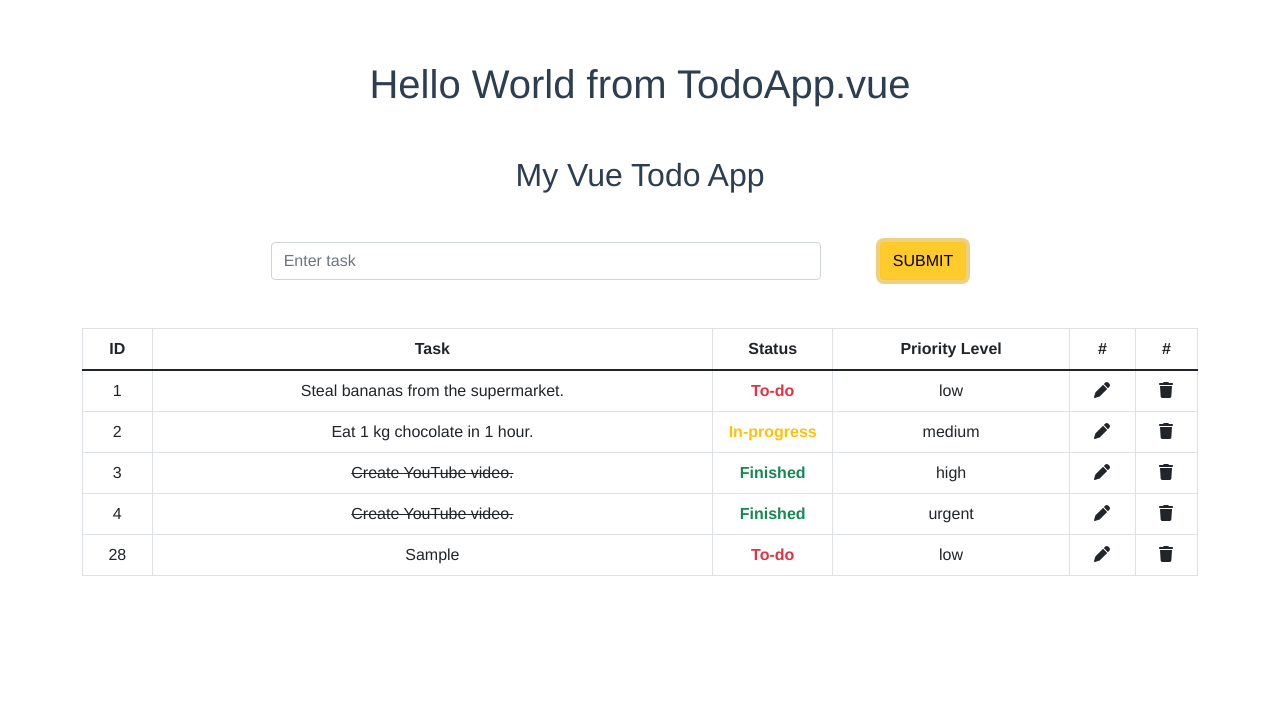
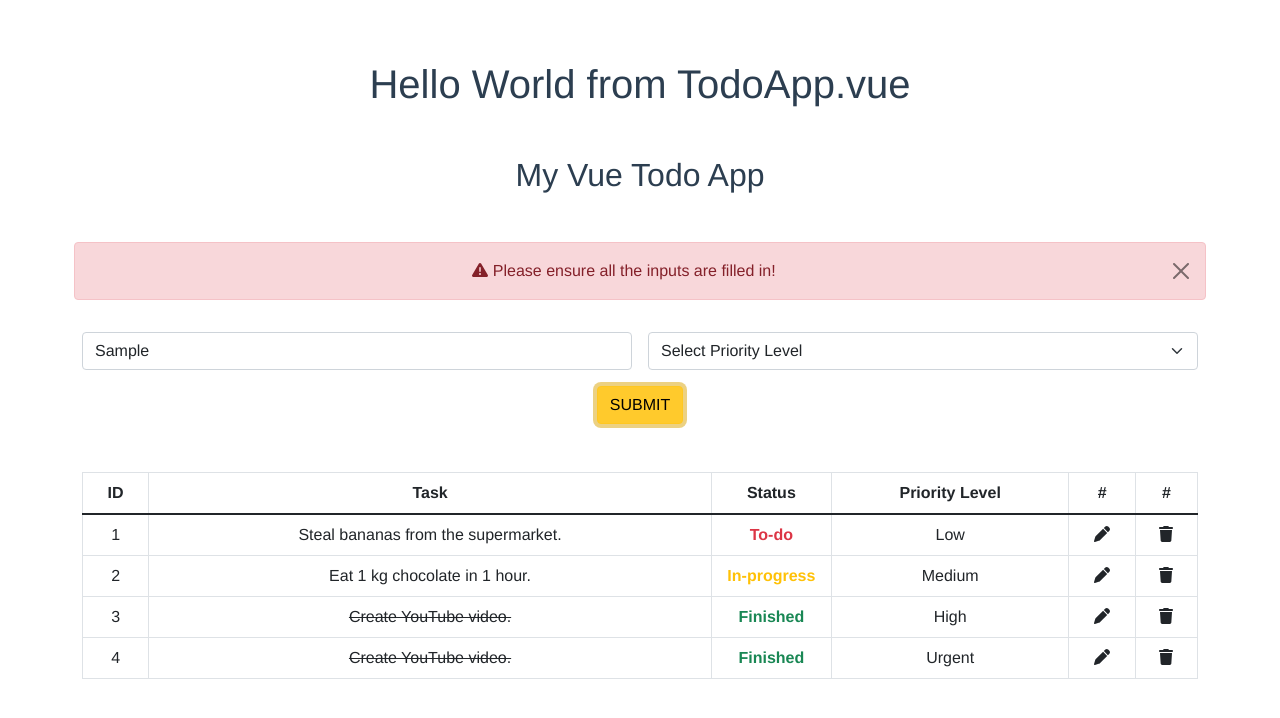
Before and after one commit to nasuhasri/vue2-todo-app, a Vue app: page / in a window 1280 px wide. Both pictures are taken after typing "Sample" into the empty fields and a click on the button "SUBMIT". Shown: the top 718 px of the page. Built offline with nearby package versions, Linux system fonts and the light colour scheme.

Commit message:
add functionality to change priority level
- use select tag for priority level
- add alert message
- change task to newTask

```diff
--- a/src/components/TodoApp.vue
+++ b/src/components/TodoApp.vue
@@ -5,18 +5,32 @@
 
     <!--- Input -->
     <div class="row g-3 d-flex justify-content-center mb-5">
-      <div class="col-8 col-sm-6">
+      <div class="alert alert-danger alert-dismissible fade show" role="alert" v-show="isVisible">
+        <span class="fa-solid fa-triangle-exclamation"></span>
+        Please ensure all the inputs are filled in!
+        <button
+          type="button"
+          class="btn-close"
+          data-bs-dismiss="alert"
+          aria-label="Close"
+        ></button>
+      </div>
+      <div class="col-6 col-sm-6">
         <!-- v-model: 2-way binding -->
         <!-- in script tag, it is empty string but if we put value to it, it will appear in this input tag -->
-        <input v-model="task" type="text" class="form-control" placeholder="Enter task">
+        <input v-model="newTask" type="text" class="form-control" placeholder="Enter task" />
+      </div>
+      <div class="col-6 col-sm-6">
+        <select v-model="selectedPriority" class="form-select" aria-label="Default select example">
+          <option disabled value selected>Select Priority Level</option>
+          <option value="low">Low</option>
+          <option value="medium">Medium</option>
+          <option value="high">High</option>
+          <option value="urgent">Urgent</option>
+        </select>
       </div>
       <div class="col-2">
-        <button
-          type="button"
-          @click="submitTask"
-          class="btn btn-warning"
-          >SUBMIT
-        </button>
+        <button type="button" @click="submitTask" class="btn btn-warning">SUBMIT</button>
       </div>
     </div>
 
@@ -38,19 +52,13 @@
             <span :class="{'finished': task.status === 'finished'}">{{ task.name }}</span>
           </td>
           <td style="width: 120px">
-            <span class="pointer fw-bold" @click="changeStatus(index)" :class="{'text-danger': task.status === 'to-do', 'text-warning': task.status === 'in-progress', 'text-success': task.status === 'finished'}">
-              {{ firstCharUpper(task.status) }}
-            </span>
+            <span
+              class="pointer fw-bold"
+              @click="changeStatus(index)"
+              :class="{'text-danger': task.status === 'to-do', 'text-warning': task.status === 'in-progress', 'text-success': task.status === 'finished'}"
+            >{{ firstCharUpper(task.status) }}</span>
           </td>
-          <!-- <td>
-            <select class="form-select" aria-label="Default select example">
-              <option selected>Open this select menu</option>
-              <option value="1">One</option>
-              <option value="2">Two</option>
-              <option value="3">Three</option>
-            </select>
-          </td> -->
-          <td>{{ task.priority }}</td>
+          <td>{{ firstCharUpper(task.priority) }}</td>
           <td>
             <div @click="editTask(index)">
               <span class="fa fa-pen"></span>
@@ -64,114 +72,118 @@
         </tr>
       </tbody>
     </table>
-
-
   </div>
 </template>
 
 <script>
 export default {
-  name: 'HelloWorld',
+  name: "HelloWorld",
 
-  data(){
+  data() {
     return {
       // to get value from input
-      // var for new task
-      task: '',
-      // var for edited task by user
+      newTask: "",
+      selectedPriority: "",
       editedTask: null,
-      availableStatus: ['to-do', 'in-progress', 'finished'],
+      isVisible: false,
+      availableStatus: ["to-do", "in-progress", "finished"],
 
       tasks: [
         {
           id: 1,
           name: "Steal bananas from the supermarket.",
           status: "to-do",
-          priority: "low"
+          priority: "low",
         },
         {
           id: 2,
           name: "Eat 1 kg chocolate in 1 hour.",
           status: "in-progress",
-          priority: "medium"
+          priority: "medium",
         },
         {
           id: 3,
           name: "Create YouTube video.",
           status: "finished",
-          priority: "high"
+          priority: "high",
         },
         {
           id: 4,
           name: "Create YouTube video.",
           status: "finished",
-          priority: "urgent"
+          priority: "urgent",
         },
-
-      ]
-    }
+      ],
+    };
   },
 
   methods: {
     submitTask() {
       // using v-model, we can get the value of the input tag
-      // console.log(this.task)
+      // console.log(this.newTask)
 
-      if(this.task.length === 0) { return }
+      if (this.newTask.length === 0 || this.selectedPriority.length === 0) {
+        this.isVisible = true;
+        return;
+      }
 
-      if(this.editedTask === null) {
+      if (this.editedTask === null) {
         this.tasks.push({
           id: Math.floor(Math.random() * 1001),
-          name: this.task,
-          status: 'to-do',
-          priority: 'low'
-        })
+          name: this.newTask,
+          status: "to-do",
+          priority: this.selectedPriority,
+        });
       } else {
         // this.editedTask return the index of the array that need to be edited
-        this.tasks[this.editedTask].name = this.task;
+        this.tasks[this.editedTask].name = this.newTask;
+        this.tasks[this.editedTask].priority = this.selectedPriority;
         this.editedTask = null;
       }
 
-      this.task = ''
+      this.newTask = "";
+      this.selectedPriority = "";
     },
 
-    deleteTask(index){
+    deleteTask(index) {
       // splice() - can add/remove items in array
       // at position index, remove 1 item
       this.tasks.splice(index, 1);
     },
 
-    editTask(index){
-      this.task = this.tasks[index].name;
+    editTask(index) {
+      this.newTask = this.tasks[index].name;
+      this.selectedPriority = this.tasks[index].priority;
       this.editedTask = index;
     },
 
-    changeStatus(index){
+    changeStatus(index) {
       let newIndex = this.availableStatus.indexOf(this.tasks[index].status);
 
-      if(++newIndex > 2) { newIndex = 0 }
+      if (++newIndex > 2) {
+        newIndex = 0;
+      }
 
       // change status
       this.tasks[index].status = this.availableStatus[newIndex];
     },
 
-    firstCharUpper(str){
+    firstCharUpper(str) {
       // finished
       // str.charAt(0).toUpperCase() - f -> F
       // str.slice(1) - will take all -> inished
       return str.charAt(0).toUpperCase() + str.slice(1);
-    }
-  }
-}
-
+    },
+  },
+};
 </script>
 
 <style scoped>
-.pointer{
+.pointer {
   cursor: pointer;
 }
 
-.finished{
+.finished {
   text-decoration: line-through;
 }
 </style>
--- a/src/main.js
+++ b/src/main.js
@@ -3,6 +3,7 @@ import App from './App.vue';
 
 // import bootstrap
 import 'bootstrap/dist/css/bootstrap.min.css';
+import 'bootstrap/dist/js/bootstrap.bundle';
 
 // import font awesome
 import '@fortawesome/fontawesome-free/css/all.css';
```
